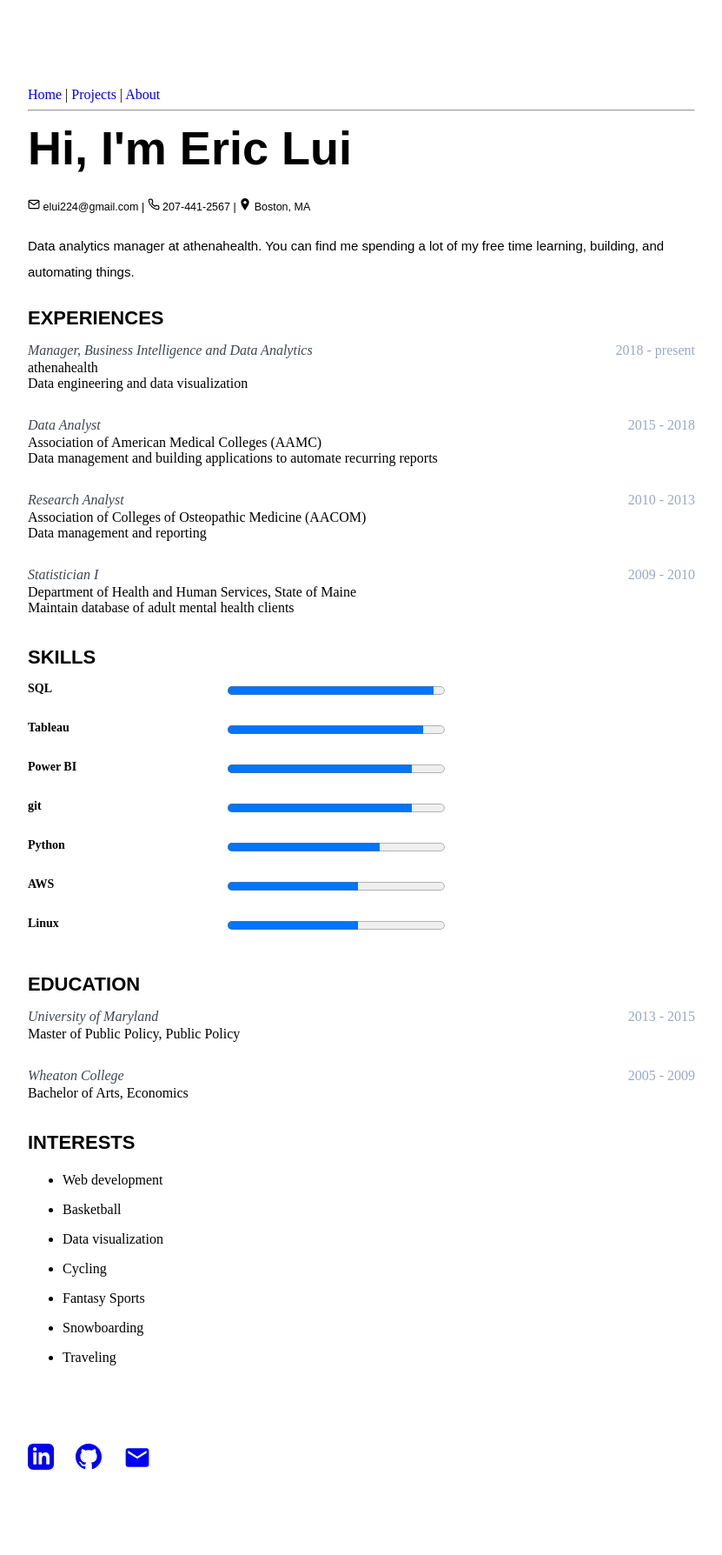
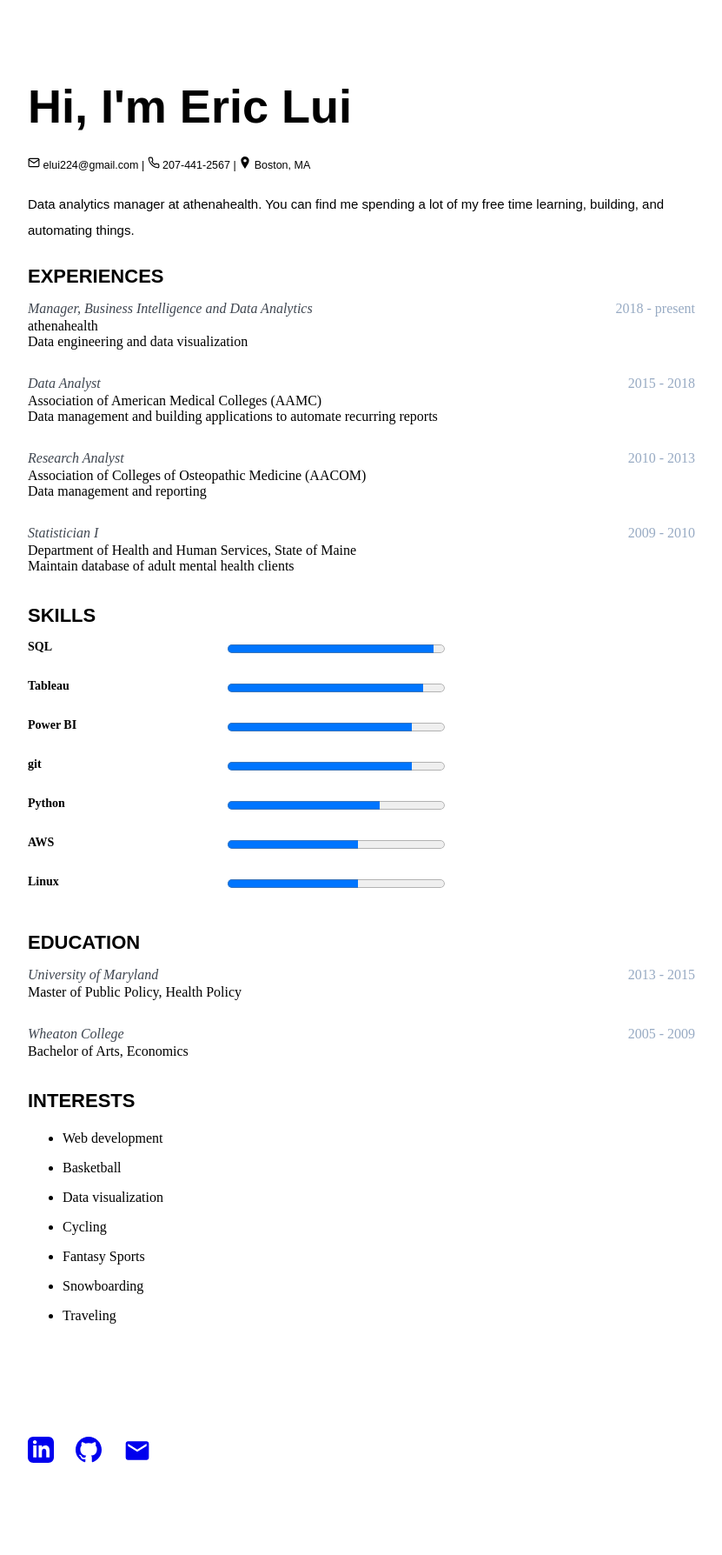
Before and after one commit to elui224/resume, a Flask app: page / in a window 1280 px wide. Shown: the whole page at 87% size, without its empty margins (224-1055 px from the left). Before the commit the page ends 1690 px from the top, so only its background shows below. Run offline with Flask 2, Linux system fonts and the light colour scheme.

Commit message:
fix layout

```diff
--- a/info.yml
+++ b/info.yml
@@ -31,7 +31,7 @@ profile:
 education: # Enter education in this format. school, degree, concentration, time
   University of Maryland:
     - Master of Public Policy
-    - Public Policy
+    - Health Policy
     - 2013 - 2015
   Wheaton College:
     - Bachelor of Arts
--- a/static/main.css
+++ b/static/main.css
@@ -57,10 +57,11 @@ a:focus {
 }
 
 .social-icon {
-  margin-top: 60px;
+  margin-top: 100px;
   padding-right: 25px;
   float: left;
   border-bottom: 0px none #000;
+  margin-bottom: 100px;
 }
 
 .main-wrapper .section {
--- a/templates/layout.html
+++ b/templates/layout.html
@@ -10,15 +10,14 @@
 <div id="main_container">
 	<div id="container">
 		<body>
-        <div><a href="/">Home</a> | <a href="/projects">Projects</a> | <a href="/about">About</a></div>
-        <hr>
+<!--         <div><a href="/">Home</a> | <a href="/projects">Projects</a> | <a href="/about">About</a></div>
+        <hr>	 -->
 	    {% block content %} {% endblock %}
 
 	    </body>
 	</div>
 
 	<!-- Social media links -->
-
 	{% if info['profile']['social']['linkedin'] %}
 		<div class="social-icon">
 		  <a href="{{info['profile']['social']['linkedin']}}">
```
